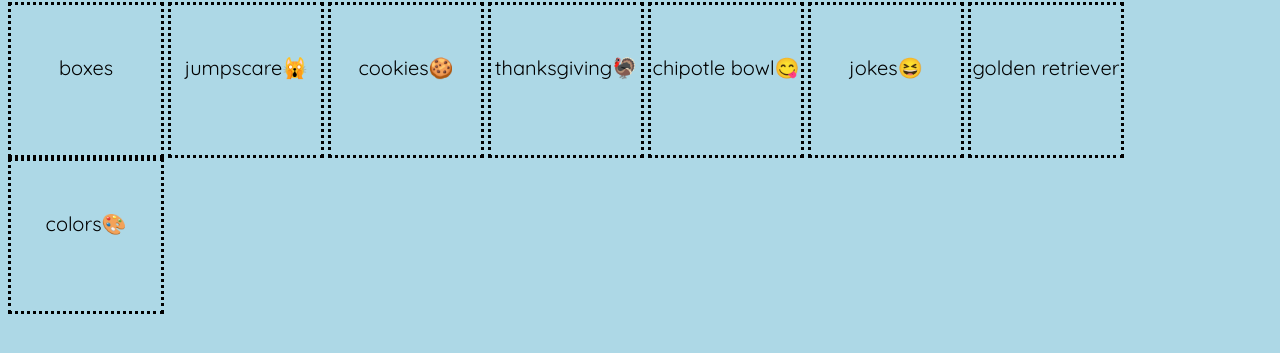
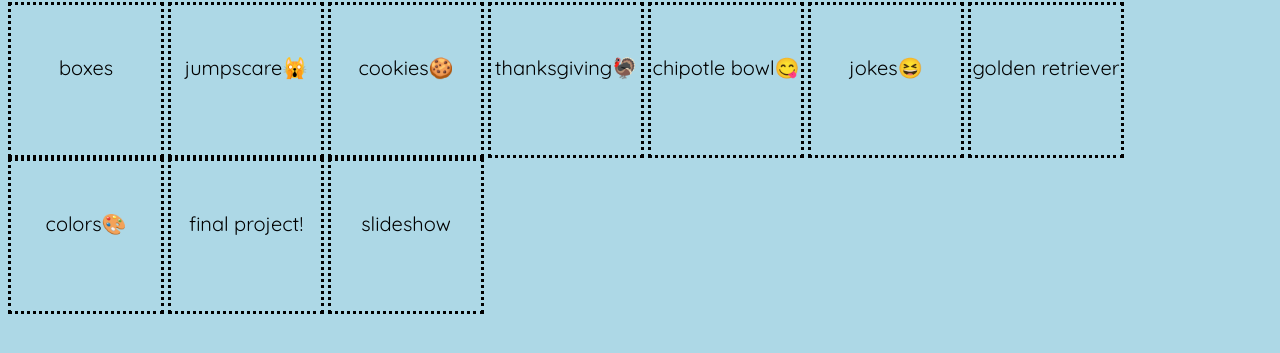
Before and after one commit to c27wr/c27wr.github.io, a plain HTML site: page projects.html in a window 1280 px wide. Shown: the part 81-434 px from the top of the page. Drawn offline with Linux system fonts and the light colour scheme; a web font is replaced by a local one.

Commit message:
pushing projects

```diff
--- a/projects.html
+++ b/projects.html
@@ -118,6 +118,12 @@
 <a href="color.html">
 	<div class="button" id="colors"><center>colors🎨</center></div>
 </a>
+<a href="soccerpage.html">
+	<div class="button" id="finalproject"><center>final project!</center></div>
+</a>
+<a href="https://docs.google.com/presentation/d/1jmIDak2GAjSp2jV38Y8KmbpjRsi9cn1-rXWf_dH_rWc/edit#slide=id.p">
+	<div class="button" id="presentation"><center>slideshow</center></div>
+</a>
 
 
 <!-- <a href="projects1.html">
```
Also changed, not shown: dog.html (+0 -1 lines), finalproject.html (+9 -0 lines), highlightreels.html (+0 -2 lines), 1 other file.
